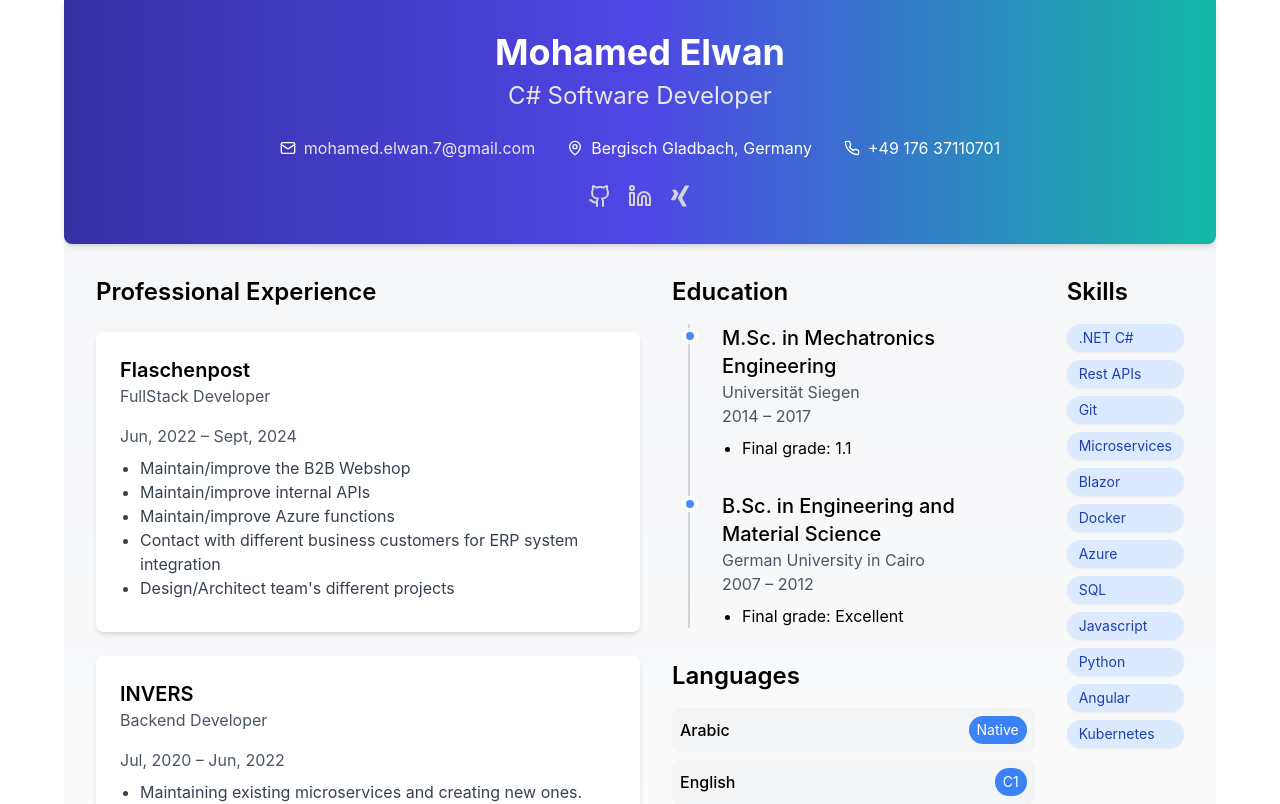
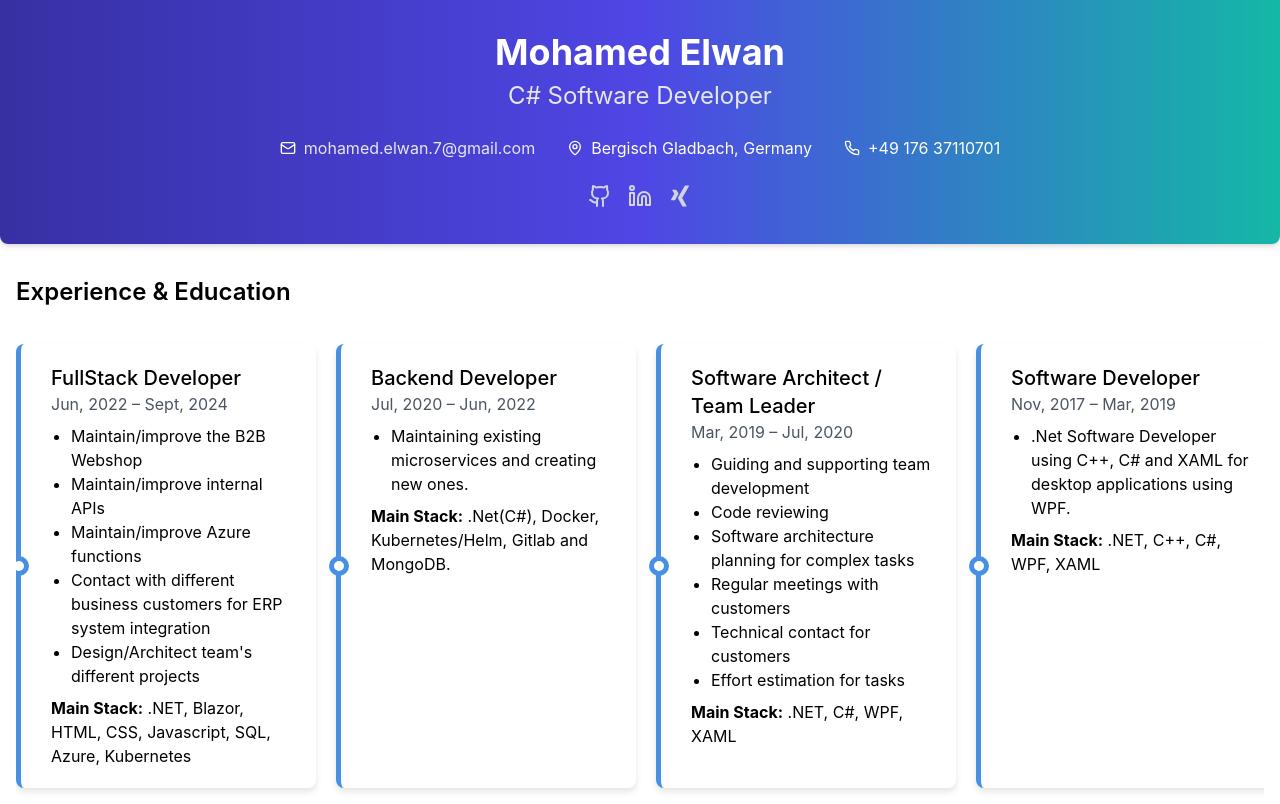
Before and after one commit to 3lwan/3lwan.github.io, a React (Create React App) app: page / in a window 1280 px wide. Shown: the top 804 px of the page. Built offline with nearby package versions, Linux system fonts and the light colour scheme.

Commit message:
Changed timeline to be horizontal

```diff
--- a/src/App.css
+++ b/src/App.css
@@ -1,5 +1,55 @@
+body,
+html {
+  margin: 0;
+  padding: 0;
+  height: 100%;
+  width: 100%;
+}
+
+#root {
+  height: 100%;
+  width: 100%;
+}
+
 .App {
-  text-align: center;
+  min-height: 100%;
+  width: 100%;
+  display: flex;
+  flex-direction: column;
+}
+
+.header {
+  flex-shrink: 0;
+}
+
+.main-content {
+  flex-grow: 1;
+  display: flex;
+  flex-direction: column;
+}
+
+.timeline-container {
+  display: flex;
+  flex-direction: row;
+  overflow-x: auto;
+  padding: 20px 0;
+  width: 100%;
+  scrollbar-width: thin;
+  scrollbar-color: #4a90e2 #f0f0f0;
+}
+
+.timeline-container::-webkit-scrollbar {
+  height: 8px;
+}
+
+.timeline-container::-webkit-scrollbar-track {
+  background: #f0f0f0;
+}
+
+.timeline-container::-webkit-scrollbar-thumb {
+  background-color: #4a90e2;
+  border-radius: 20px;
+  border: 3px solid #f0f0f0;
 }
 
 .App-logo {
@@ -53,3 +103,54 @@
 .rotate-y-180 {
   transform: rotateY(180deg);
 }
+
+.timeline-item {
+  flex: 0 0 auto;
+  width: 300px;
+  margin-right: 20px;
+  background: white;
+  border-radius: 8px;
+  box-shadow: 0 4px 6px rgba(0, 0, 0, 0.1);
+  padding: 20px;
+  position: relative;
+}
+
+.timeline-item.experience {
+  border-left: 5px solid #4a90e2;
+}
+
+.timeline-item.education {
+  border-left: 5px solid #e94e77;
+}
+
+.timeline-content {
+  padding-left: 10px;
+}
+
+.timeline-item::before {
+  content: '';
+  position: absolute;
+  left: -12px;
+  top: 50%;
+  width: 20px;
+  height: 20px;
+  background: white;
+  border: 5px solid;
+  border-radius: 50%;
+  transform: translateY(-50%);
+}
+
+.timeline-item.experience::before {
+  border-color: #4a90e2;
+}
+
+.timeline-item.education::before {
+  border-color: #e94e77;
+}
+
+/* Add some responsive styles */
+@media (max-width: 768px) {
+  .timeline-item {
+    width: 250px;
+  }
+}
--- a/src/App.js
+++ b/src/App.js
@@ -2,10 +2,11 @@ import React, { useState, useRef, useEffect } from 'react';
 import { Github, Linkedin, Mail, MapPin, Phone } from 'lucide-react';
 import { FontAwesomeIcon } from '@fortawesome/react-fontawesome';
 import { faXing } from '@fortawesome/free-brands-svg-icons';
+import './App.css';
 
-const TimelineItem = ({ title, subtitle, date, details, stack }) => (
-  <div className="mb-8 relative">
-    <div className="absolute -left-10 mt-1 w-4 h-4 rounded-full bg-blue-500 border-4 border-white animate-pulse"></div>
+const TimelineItem = ({ title, subtitle, date, details, stack, type }) => (
+  <div className={`timeline-item ${type}`}>
+    <div className="timeline-content">
       <h4 className="text-xl font-medium">{title}</h4>
       {subtitle && <p className="text-gray-600">{subtitle}</p>}
       <p className="text-gray-600">{date}</p>
@@ -17,6 +18,7 @@ const TimelineItem = ({ title, subtitle, date, details, stack }) => (
         </ul>
       )}
       {stack && <p className="mt-2"><strong>Main Stack:</strong> {stack}</p>}
+    </div>
   </div>
 );
 
@@ -154,6 +156,7 @@ const App = () => {
         "Design/Architect team's different projects",
       ],
       stack: ".NET, Blazor, HTML, CSS, Javascript, SQL, Azure, Kubernetes",
+      type: "experience",
     },
     {
       company: "INVERS",
@@ -161,6 +164,7 @@ const App = () => {
       date: "Jul, 2020 – Jun, 2022",
       details: ["Maintaining existing microservices and creating new ones."],
       stack: ".Net(C#), Docker, Kubernetes/Helm, Gitlab and MongoDB.",
+      type: "experience",
     },
     {
       company: "Conze Informatik",
@@ -175,6 +179,7 @@ const App = () => {
         "Effort estimation for tasks",
       ],
       stack: ".NET, C#, WPF, XAML",
+      type: "experience",
     },
     {
       company: "Conze Informatik",
@@ -182,12 +187,36 @@ const App = () => {
       date: "Nov, 2017 – Mar, 2019",
       details: [".Net Software Developer using C++, C# and XAML for desktop applications using WPF."],
       stack: ".NET, C++, C#, WPF, XAML",
+      type: "experience",
     },
   ];
 
+  const education = [
+    {
+      title: "M.Sc. in Mechatronics Engineering",
+      subtitle: "Universität Siegen",
+      date: "2014 – 2017",
+      details: ["Final grade: 1.1"],
+      type: "education",
+    },
+    {
+      title: "B.Sc. in Engineering and Material Science",
+      subtitle: "German University in Cairo",
+      date: "2007 – 2012",
+      details: ["Final grade: Excellent"],
+      type: "education",
+    },
+  ];
+
+  const timelineItems = [...experiences, ...education].sort((a, b) => {
+    const dateA = new Date(a.date.split(' – ')[1] || a.date.split(' – ')[0]);
+    const dateB = new Date(b.date.split(' – ')[1] || b.date.split(' – ')[0]);
+    return dateB - dateA;
+  });
+
   return (
-    <div className="max-w-6xl mx-auto bg-gradient-to-b from-gray-100 to-white min-h-screen">
-      <header className="mb-8 text-center p-8 bg-gradient-to-r from-indigo-800 via-indigo-600 to-teal-500 text-white rounded-b-lg shadow-md">
+    <div className="App">
+      <header className="header mb-8 text-center p-8 bg-gradient-to-r from-indigo-800 via-indigo-600 to-teal-500 text-white rounded-b-lg shadow-md">
         <h1 className="text-4xl font-bold mb-2">Mohamed Elwan</h1>
         <h2 className="text-2xl text-gray-200 mb-4">C# Software Developer</h2>
         <div className="flex flex-wrap justify-center gap-4">
@@ -216,33 +245,16 @@ const App = () => {
         </div>
       </header>
 
-      <div className="flex flex-col md:flex-row gap-8 px-8">
-        <section className="mb-8 md:w-1/2 flex flex-col items-stretch">
-          <h3 className="text-2xl font-semibold mb-6">Professional Experience</h3>
-          {experiences.map((exp, index) => (
-            <ExperienceCard key={index} {...exp} />
+      <main className="main-content px-4">
+        <h3 className="text-2xl font-semibold mb-4">Experience & Education</h3>
+        <div className="timeline-container">
+          {timelineItems.map((item, index) => (
+            <TimelineItem key={index} {...item} />
           ))}
-        </section>
+        </div>
 
+        <div className="flex flex-col md:flex-row gap-8 px-8 mt-8">
           <div className="md:w-1/3">
-          <section className="mb-8">
-            <h3 className="text-2xl font-semibold mb-4">Education</h3>
-            <div className="relative border-l-2 border-gray-300 pl-8 ml-4">
-              <TimelineItem
-                title="M.Sc. in Mechatronics Engineering"
-                subtitle="Universität Siegen"
-                date="2014 – 2017"
-                details={["Final grade: 1.1"]}
-              />
-              <TimelineItem
-                title="B.Sc. in Engineering and Material Science"
-                subtitle="German University in Cairo"
-                date="2007 – 2012"
-                details={["Final grade: Excellent"]}
-              />
-            </div>
-          </section>
-
             <section className="mb-8">
               <h3 className="text-2xl font-semibold mb-4">Languages</h3>
               <div>
@@ -253,15 +265,16 @@ const App = () => {
             </section>
           </div>
 
-        <section className="mb-8 md:w-1/7">
+          <section className="mb-8 md:w-2/3">
             <h3 className="text-2xl font-semibold mb-4">Skills</h3>
-          <div className="flex flex-col gap-2">
+            <div className="flex flex-wrap gap-2">
               {skills.map((skill) => (
                 <Skill key={skill.name} name={skill.name} level={skill.level} />
               ))}
             </div>
           </section>
         </div>
+      </main>
     </div>
   );
 };
```
Lines whose indentation alone changed are shown as unchanged.
